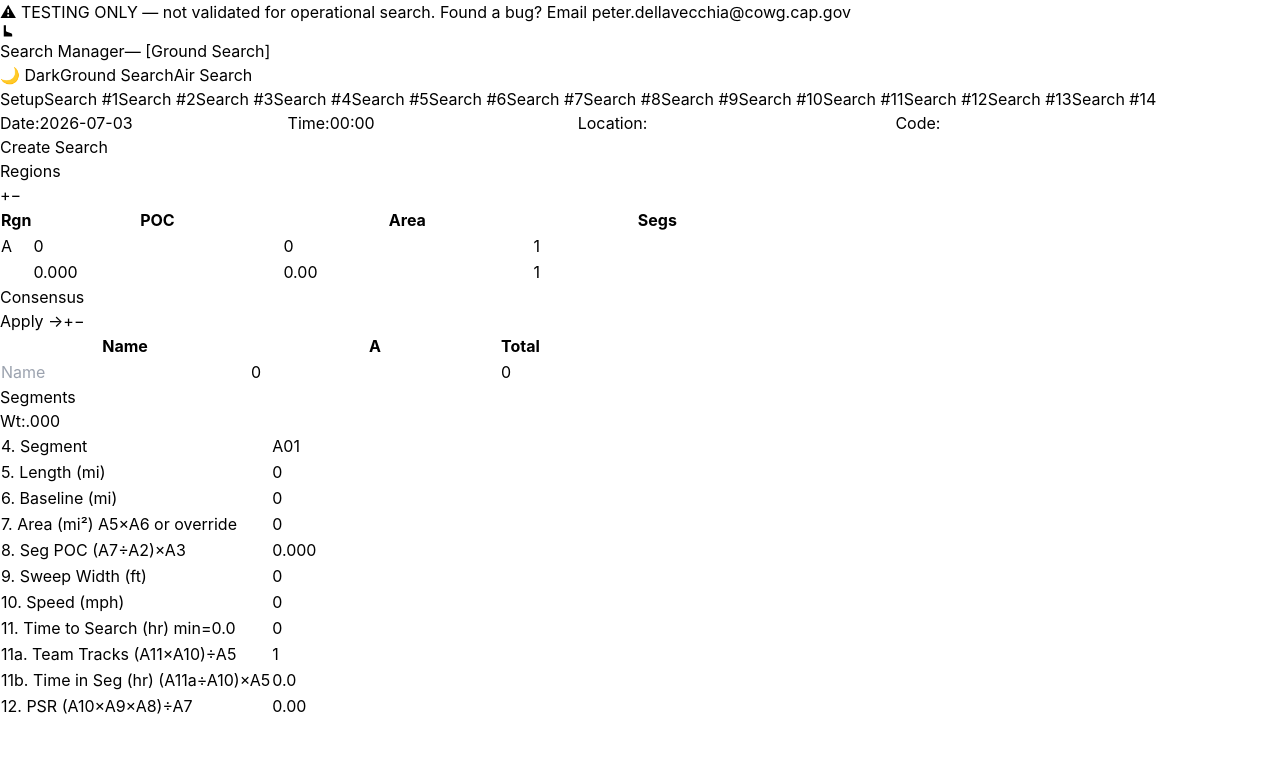
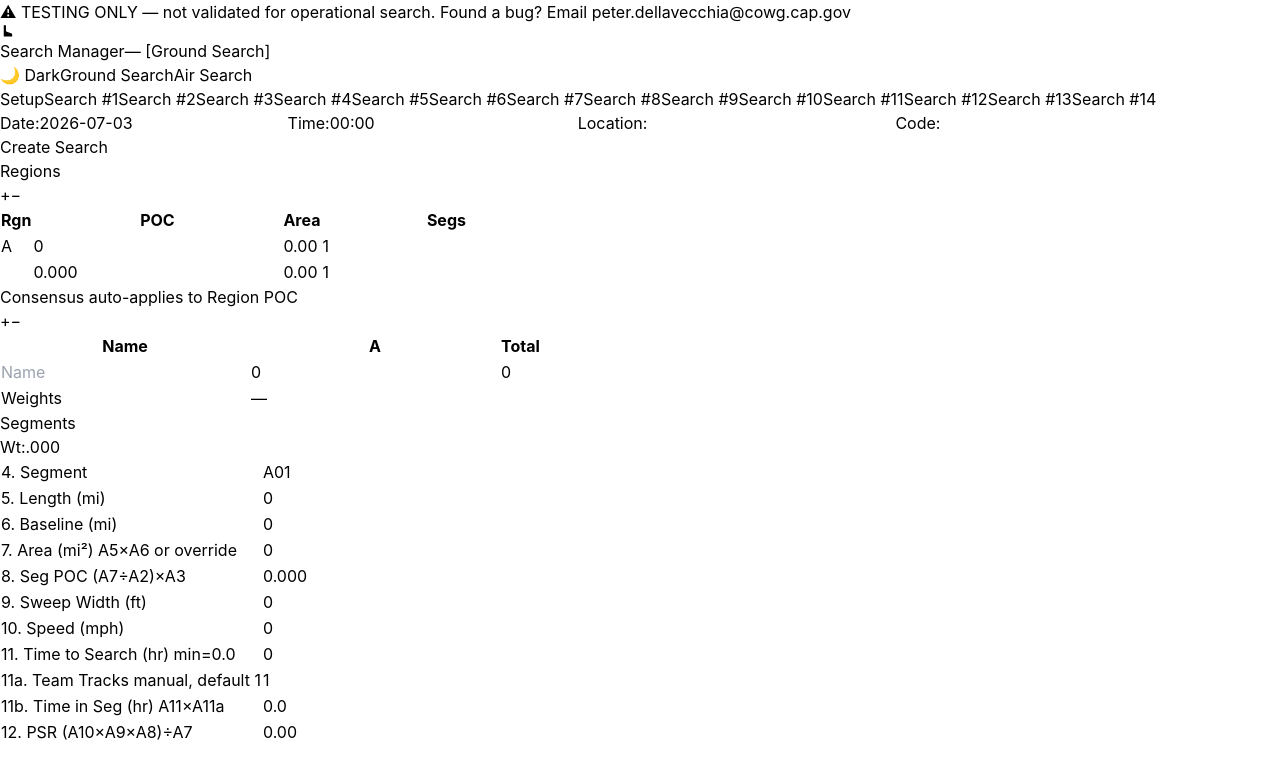
Before and after one commit to pdct042-hue/searchednotcleared, a React (Vite) app: page / in a window 1280 px wide. Shown: the top 778 px of the page. Built offline with nearby package versions, Linux system fonts and the light colour scheme.

Commit message:
Ground worksheet: verified against original SearchManager

```diff
--- a/src/App.jsx
+++ b/src/App.jsx
@@ -52,6 +52,7 @@ const mkGndSeg = (reg, num) => ({
   id: `${reg}${String(num).padStart(2,"0")}`, region: reg, segNum: num,
   length: 0, baseline: 0, areaOverride: null, sweepWidth: 0, searchSpeed: 0,
   timeOverride: null, // null = use calculated minimum; number = user override
+  tracks: 1,          // A11a Team Tracks — manual, default 1 (matches original)
 });
 const mkEval = (name="") => ({ name, ratings: {} });
 const mkSRU = (id="", region="A") => ({ id, region, sweepWidth:0, fuelEndurance:0, daylightEndurance:0, observerEndurance:0, craftSpeed:0 });
@@ -68,42 +69,73 @@ const mkAirSetup = () => ({
   dSeg: mkDSeg(),
 });
 
-/* ═══ GROUND CALCS — matches Student Guide Rev 07/15 ═══ */
-function calcGndSeg(seg, regions) {
-  const r = regions.find(r => r.letter === seg.region);
-  // A7: Segment Area = L×B (rectangular estimate), or user override for non-square areas
-  const area = (seg.areaOverride != null && seg.areaOverride > 0) ? seg.areaOverride : seg.length * seg.baseline;
-  // A8: Segment POC = (A7 ÷ A2) × A3
-  const poc = r && r.area > 0 ? (area / r.area) * r.poc : 0;
-  // A11: Time to Search = A5÷A10, or max desired search time (user override)
-  const minTime = seg.searchSpeed > 0 ? seg.length / seg.searchSpeed : 0;
-  const timeToSearch = seg.timeOverride !== null && seg.timeOverride > 0 ? seg.timeOverride : minTime;
-  // A11a: Team Tracks = [(A11 × A10) ÷ A5] rounded to whole number
-  const teamTracks = seg.length > 0 && seg.searchSpeed > 0
-    ? Math.max(1, Math.round((timeToSearch * seg.searchSpeed) / seg.length)) : 1;
-  // A11b: Time in Search Segment = [(A11a ÷ A10) × A5]
-  const timeInSeg = seg.searchSpeed > 0 && seg.length > 0
-    ? (teamTracks / seg.searchSpeed) * seg.length : 0;
-  // A12: PSR = [(A10 × A9 × A8) ÷ A7] — NO time component, it's a RATE
-  const psr = area > 0 ? (seg.searchSpeed * seg.sweepWidth * poc) / area : 0;
-  return { area, poc, minTime, timeToSearch, teamTracks, timeInSeg, psr };
+/* ═══ GROUND CALCS — verified against original SearchManager (VM session 07/03/26) ═══
+   The original rounds INTERMEDIATE values and computes forward from the rounded
+   numbers. Matching its output requires matching its rounding, not just formulas. */
+const r1 = v => Math.round(v * 10) / 10;
+const r2 = v => Math.round(v * 100) / 100;
+const r3 = v => Math.round(v * 1000) / 1000;
+
+// A7: Segment Area = L×B, or user override for non-rectangular segments
+const segArea = seg => (seg.areaOverride != null && seg.areaOverride > 0) ? seg.areaOverride : seg.length * seg.baseline;
+
+// Consensus (verified): region POC weight = column sum ÷ grand total of ALL votes
+function consensusPOCs(regions, evaluators) {
+  const colSums = regions.map(r => evaluators.reduce((s, e) => s + (e.ratings[r.letter] || 0), 0));
+  const grand = colSums.reduce((a, b) => a + b, 0);
+  return { pocs: regions.map((_, i) => grand > 0 ? colSums[i] / grand : 0), grand };
 }
 
-function calcGndSearch(seg, regions, assigned) {
-  const c = calcGndSeg(seg, regions);
-  // B14: Spacing = A6 × 5280 ÷ B13 ÷ A11a
-  const sp = assigned > 0 && c.teamTracks > 0 ? (seg.baseline * 5280) / (assigned * c.teamTracks) : 0;
-  // B15: Coverage = A9 ÷ B14
-  const cov = sp > 0 ? seg.sweepWidth / sp : 0;
-  // B16: POD = 1 − e^(−C)
+// A8 for Search #1: Segment POC = regionPOC × (segArea ÷ regionArea), region area = Σ its segments (verified)
+function basePocs(segments, regions) {
+  const regArea = {};
+  segments.forEach(s => { regArea[s.region] = (regArea[s.region] || 0) + segArea(s); });
+  return segments.map(s => {
+    const r = regions.find(r => r.letter === s.region);
+    return r && regArea[s.region] > 0 ? r3((segArea(s) / regArea[s.region]) * r.poc) : 0;
+  });
+}
+
+function calcGndSeg(seg, startPoc) {
+  const area = segArea(seg);
+  // A11: default Time to Search = (A5 ÷ A10) rounded to 1 decimal (verified: 2/3→0.700), user-overridable
+  const minTime = seg.searchSpeed > 0 ? r1(seg.length / seg.searchSpeed) : 0;
+  const timeToSearch = seg.timeOverride !== null && seg.timeOverride > 0 ? seg.timeOverride : minTime;
+  // A11a: Team Tracks is a MANUAL value, default 1 (verified: original never auto-computes it)
+  const teamTracks = Math.max(1, Math.round(seg.tracks || 1));
+  // A11b: Time in Segment = A11 × A11a (verified: follows TTS override exactly)
+  const timeInSeg = timeToSearch * teamTracks;
+  // A12: PSR = (A10 × A9 × A8) ÷ A7 — a RATE, no time component (verified exact: 0.412/0.448/0.484)
+  const psr = area > 0 ? (seg.searchSpeed * seg.sweepWidth * startPoc) / area : 0;
+  return { area, poc: startPoc, minTime, timeToSearch, teamTracks, timeInSeg, psr };
+}
+
+function calcGndSearch(seg, startPoc, assigned) {
+  const c = calcGndSeg(seg, startPoc);
+  // B14: Spacing = A6×5280 ÷ B13 ÷ A11a, integer ft, DISPLAY ONLY — does not feed coverage (verified)
+  const sp = assigned > 0 && c.teamTracks > 0 ? Math.round((seg.baseline * 5280) / (assigned * c.teamTracks)) : 0;
+  // B15: Coverage = (B13 × A10 × A11b × A9÷5280) ÷ A7, rounded to 2 decimals (verified: 221×2×1.5×30/5280/6→0.63)
+  const covRaw = c.area > 0 ? (assigned * seg.searchSpeed * c.timeInSeg * (seg.sweepWidth / 5280)) / c.area : 0;
+  const cov = r2(covRaw);
+  // B16: POD = 1 − e^(−C) computed from the ROUNDED coverage (verified: 0.63→0.467, not 0.466)
   const pod = cov > 0 ? 1 - Math.exp(-cov) : 0;
-  // B17: POS = A8 × B16
-  const pos = c.poc * pod;
-  // B18: POC Remaining = A8 − B17
-  const pocRem = Math.max(0, c.poc - pos);
-  // B19: PSR After = [(A10 × A9 × B18) ÷ A7] — NO time component
+  // B17/B18: rounded to 3 decimals; the rounded values chain forward (verified)
+  const pos = r3(c.poc * pod);
+  const pocRem = r3(Math.max(0, c.poc - pos));
+  // B19: PSR After = (A10 × A9 × B18rounded) ÷ A7 (verified exact: 0.304)
   const psrAfter = c.area > 0 ? (seg.searchSpeed * seg.sweepWidth * pocRem) / c.area : 0;
   return { ...c, sp, cov, pod, pos, pocRem, psrAfter };
+}
+
+// CARRY-FORWARD (verified): Search N starting POC = Search N−1 POC Remaining, per segment
+function chainPocs(segments, regions, gndSearches, uptoExclusive) {
+  let pocs = basePocs(segments, regions);
+  for (let n = 1; n < uptoExclusive; n++) {
+    const srch = gndSearches[n];
+    if (!srch) continue;
+    pocs = pocs.map((p, i) => calcGndSearch(segments[i], p, (srch.assignments && srch.assignments[i]) || 0).pocRem);
+  }
+  return pocs;
 }
 
 /* ═══ ASAD TABLES — All Flight Types (Student Guide Appendix A) ═══ */
@@ -251,8 +283,8 @@ function Cv({ value, fmt="dec3", className="" }) {
   return <div className={`text-xs text-center font-mono py-0.5 px-0.5 ${className}`}>{d}</div>;
 }
 
-/* ═══ REGIONS PANEL ═══ */
-function RegionsPanel({ regions, onUpdate }) {
+/* ═══ REGIONS PANEL — POC auto-fills from Consensus; Area auto-sums from segments ═══ */
+function RegionsPanel({ regions, onUpdate, consensusActive }) {
   const u = (i,f,v) => { const n=[...regions]; n[i]={...n[i],[f]:v}; onUpdate(n); };
   return (
     <div>
@@ -268,8 +300,10 @@ function RegionsPanel({ regions, onUpdate }) {
       </tr></thead><tbody>{regions.map((r,i)=>(
         <tr key={i} className={i%2?"bg-gray-50":"bg-white"}>
           <td className="px-1 py-0.5 font-bold text-gray-600 text-center">{r.letter}</td>
-          <td className="px-0.5"><In value={r.poc} onChange={v=>u(i,"poc",v)} step="0.001" className="w-14"/></td>
-          <td className="px-0.5"><In value={r.area} onChange={v=>u(i,"area",v)} step="0.01" className="w-14"/></td>
+          <td className="px-0.5">{consensusActive
+            ? <Cv value={r.poc} className="text-blue-700 font-semibold"/>
+            : <In value={r.poc} onChange={v=>u(i,"poc",v)} step="0.001" className="w-14"/>}</td>
+          <td className="px-0.5"><Cv value={r.area} fmt="dec2" className="text-gray-600"/></td>
           <td className="px-0.5"><In value={r.numSegments} onChange={v=>u(i,"numSegments",Math.max(1,Math.round(v)))} step="1" min="1" className="w-10"/></td>
         </tr>))}</tbody>
         <tfoot><tr className="bg-gray-200 font-bold text-xs">
@@ -282,16 +316,16 @@ function RegionsPanel({ regions, onUpdate }) {
   );
 }
 
-/* ═══ CONSENSUS PANEL ═══ */
-function ConsensusPanel({ regions, evaluators, onUpdateEval, onApply }) {
+/* ═══ CONSENSUS PANEL — auto-applies to Region POC (weight = column Σ ÷ grand Σ, verified) ═══ */
+function ConsensusPanel({ regions, evaluators, onUpdateEval }) {
   const uN=(i,n)=>{const e=[...evaluators];e[i]={...e[i],name:n};onUpdateEval(e);};
   const uR=(ei,rl,v)=>{const e=[...evaluators];e[ei]={...e[ei],ratings:{...e[ei].ratings,[rl]:v}};onUpdateEval(e);};
+  const { pocs, grand } = consensusPOCs(regions, evaluators);
   return (
     <div>
       <div className="flex items-center justify-between mb-1">
-        <span className="text-xs font-bold text-gray-700">Consensus</span>
+        <span className="text-xs font-bold text-gray-700">Consensus <span className="font-normal text-[9px] text-gray-400">auto-applies to Region POC</span></span>
         <div className="flex gap-1">
-          <button onClick={onApply} className="text-[10px] px-2 py-0.5 bg-blue-600 text-white rounded font-semibold">Apply →</button>
           <button onClick={()=>onUpdateEval([...evaluators,mkEval("")])} className="text-[10px] px-1.5 py-0.5 bg-green-600 text-white rounded">+</button>
           <button onClick={()=>evaluators.length>1&&onUpdateEval(evaluators.slice(0,-1))} className="text-[10px] px-1.5 py-0.5 bg-red-600 text-white rounded">−</button>
         </div>
@@ -306,16 +340,22 @@ function ConsensusPanel({ regions, evaluators, onUpdateEval, onApply }) {
           <td className="px-0.5"><In value={ev.name} type="text" onChange={v=>uN(ei,v)} placeholder="Name" className="w-14 text-[10px]"/></td>
           {regions.map(r=><td key={r.letter} className="px-0.5"><In value={ev.ratings[r.letter]||0} onChange={v=>uR(ei,r.letter,v)} step="1" className="w-9 text-[10px]"/></td>)}
           <td className="px-1 text-center font-bold text-red-600">{total}</td>
-        </tr>);})}</tbody></table></div>
+        </tr>);})}</tbody>
+        <tfoot><tr className="bg-gray-200 font-bold">
+          <td className="px-1 py-0.5 text-[10px]">Weights</td>
+          {regions.map((r,i)=><td key={r.letter} className="px-1 text-center font-mono text-[10px]">{grand>0?pocs[i].toFixed(3).replace(/^0/,""):"—"}</td>)}
+          <td className="px-1 text-center text-[10px]">{grand||""}</td>
+        </tr></tfoot>
+      </table></div>
     </div>
   );
 }
 
 /* ═══ GROUND SEGMENTS TABLE ═══ */
-function GndSegTable({ segments, regions, onUpdateSeg, searchAssign, onUpdateAssign }) {
-  const calcs = useMemo(()=>segments.map(s=>calcGndSeg(s,regions)),[segments,regions]);
+function GndSegTable({ segments, startPocs, onUpdateSeg, searchAssign, onUpdateAssign }) {
+  const calcs = useMemo(()=>segments.map((s,i)=>calcGndSeg(s,startPocs[i]||0)),[segments,startPocs]);
   const weights = useMemo(()=>{const p=calcs.map(c=>c.psr);const t=p.reduce((a,b)=>a+b,0);return p.map(v=>t>0?v/t:0);},[calcs]);
-  const sCalcs = useMemo(()=>searchAssign?segments.map((s,i)=>calcGndSearch(s,regions,searchAssign[i]||0)):null,[segments,regions,searchAssign]);
+  const sCalcs = useMemo(()=>searchAssign?segments.map((s,i)=>calcGndSearch(s,startPocs[i]||0,searchAssign[i]||0)):null,[segments,startPocs,searchAssign]);
   const totalPOS = sCalcs?sCalcs.reduce((a,c)=>a+c.pos,0):0;
   const u=(i,f,v)=>{const n=[...segments];n[i]={...n[i],[f]:v};onUpdateSeg(n);};
 
@@ -363,11 +403,11 @@ function GndSegTable({ segments, regions, onUpdateSeg, searchAssign, onUpdateAss
               onChange={v => u(i, "timeOverride", v > 0 ? v : null)}
               step="0.1" className={`text-[10px] ${s.timeOverride !== null ? "bg-yellow-50 border-yellow-400" : ""}`}/>
           </td>)}</tr>
-        {/* A11a: Team Tracks (calculated) */}
-        <tr className="border-b bg-green-50"><td className="px-2 py-0.5 font-semibold text-green-700 bg-green-50 sticky left-0 z-10 border-r">11a. Team Tracks <span className="font-normal text-[9px]">(A11×A10)÷A5</span></td>
-          {calcs.map((c,i)=><td key={i}><Cv value={c.teamTracks} fmt="int" className="text-green-700 font-semibold"/></td>)}</tr>
-        {/* A11b: Time in Segment (calculated) */}
-        <tr className="border-b bg-green-50"><td className="px-2 py-0.5 font-semibold text-green-700 bg-green-50 sticky left-0 z-10 border-r">11b. Time in Seg (hr) <span className="font-normal text-[9px]">(A11a÷A10)×A5</span></td>
+        {/* A11a: Team Tracks — manual, default 1 (matches original) */}
+        <tr className="border-b bg-green-50"><td className="px-2 py-0.5 font-semibold text-green-700 bg-green-50 sticky left-0 z-10 border-r">11a. Team Tracks <span className="font-normal text-[9px]">manual, default 1</span></td>
+          {segments.map((s,i)=><td key={i} className="px-0.5 py-0.5"><In value={s.tracks||1} onChange={v=>u(i,"tracks",Math.max(1,Math.round(v)))} step="1" min="1" className="text-[10px]"/></td>)}</tr>
+        {/* A11b: Time in Segment = A11 × A11a (verified) */}
+        <tr className="border-b bg-green-50"><td className="px-2 py-0.5 font-semibold text-green-700 bg-green-50 sticky left-0 z-10 border-r">11b. Time in Seg (hr) <span className="font-normal text-[9px]">A11×A11a</span></td>
           {calcs.map((c,i)=><td key={i}><Cv value={c.timeInSeg} fmt="dec1" className="text-green-700"/></td>)}</tr>
         {/* A12: PSR — FIXED: (A10 × A9 × A8) ÷ A7 */}
         <tr className="border-b bg-amber-50"><td className="px-2 py-0.5 font-bold text-amber-800 bg-amber-50 sticky left-0 z-10 border-r">12. PSR <span className="font-normal text-[9px]">(A10×A9×A8)÷A7</span></td>
@@ -383,8 +423,8 @@ function GndSegTable({ segments, regions, onUpdateSeg, searchAssign, onUpdateAss
           {/* B14: Spacing */}
           <tr className="border-b"><td className="px-2 py-0.5 font-semibold text-gray-600 bg-gray-50 sticky left-0 z-10 border-r">14. Spacing (ft) <span className="font-normal text-[9px]">A6×5280÷B13÷A11a</span></td>
             {sCalcs.map((c,i)=><td key={i}><Cv value={c.sp} fmt="int" className="bg-gray-100"/></td>)}</tr>
-          {/* B15: Coverage */}
-          <tr className="border-b"><td className="px-2 py-0.5 font-semibold text-gray-600 bg-gray-50 sticky left-0 z-10 border-r">15. Coverage <span className="font-normal text-[9px]">A9÷B14</span></td>
+          {/* B15: Coverage = effort-based (verified against original; NOT sweep÷spacing) */}
+          <tr className="border-b"><td className="px-2 py-0.5 font-semibold text-gray-600 bg-gray-50 sticky left-0 z-10 border-r">15. Coverage <span className="font-normal text-[9px]">(B13×A10×A11b×A9÷5280)÷A7</span></td>
             {sCalcs.map((c,i)=><td key={i}><Cv value={c.cov} fmt="dec2" className="bg-gray-100"/></td>)}</tr>
           {/* B16: POD */}
           <tr className="border-b"><td className="px-2 py-0.5 font-semibold text-blue-700 bg-blue-50 sticky left-0 z-10 border-r">16. POD <span className="font-normal text-[9px]">1−e^(−C)</span></td>
@@ -614,13 +654,25 @@ export default function App() {
     setGndSegs(ns);
   },[gndSegs]);
 
-  const applyConsensus=()=>{
-    const avgs=regions.map(r=>{const v=evaluators.map(e=>e.ratings[r.letter]||0).filter(v=>v>0);return v.length>0?v.reduce((a,b)=>a+b,0)/v.length:0;});
-    const t=avgs.reduce((a,b)=>a+b,0);
-    setRegions(regions.map((r,i)=>({...r,poc:t>0?avgs[i]/t:0})));
-  };
+  // Regions with POC auto-derived from consensus (when votes exist) and Area = Σ segment areas.
+  // Matches original: no Apply step, everything recomputes live.
+  const consensus = useMemo(()=>consensusPOCs(regions, evaluators),[regions, evaluators]);
+  const regionsEff = useMemo(()=>regions.map((r,i)=>({
+    ...r,
+    poc: consensus.grand > 0 ? consensus.pocs[i] : r.poc,
+    area: gndSegs.filter(s=>s.region===r.letter).reduce((a,s)=>a+segArea(s),0),
+  })),[regions, consensus, gndSegs]);
 
   const activeSearchNum = activeTab.startsWith("search-")?parseInt(activeTab.split("-")[1]):null;
+
+  // Starting POC per segment for the current view: Setup/#1 = from regions; #N = chained from #N−1 (verified)
+  const startPocs = useMemo(()=>chainPocs(gndSegs, regionsEff, gndSearches, activeSearchNum||1),
+    [gndSegs, regionsEff, gndSearches, activeSearchNum]);
+  const searchPOS = (n)=>{ // total POS of search n under chained POCs
+    const pocs = chainPocs(gndSegs, regionsEff, gndSearches, n);
+    const srch = gndSearches[n]; if(!srch) return 0;
+    return gndSegs.reduce((s,seg,i)=>s+calcGndSearch(seg,pocs[i],(srch.assignments&&srch.assignments[i])||0).pos,0);
+  };
   const gndNextNum = Object.keys(gndSearches).length+1;
   const airNextNum = Object.keys(airSetups).filter(k=>k.startsWith("search-")).length+1;
 
@@ -632,26 +684,42 @@ export default function App() {
     setActiveTab(`search-${n}`);
   };
 
-  // Auto-allocate: greedily place each searcher where it adds the most POS.
-  // Per Appendix D, max POS occurs when after-search PSR is equalized across
-  // searched segments — greedy marginal-gain assignment produces exactly that.
+  // Optimize (verified against original): PSR-equalization "water-fill".
+  // Pour searchers into segments so every funded segment's PSR-After lands on a
+  // common level λ; segments whose starting PSR is below λ get zero. The original
+  // produced 221/79 with equal PSR-After 0.960/0.960 — this reproduces that.
   const allocateSearchers = (searchNum, total) => {
-    const assigns = {};
-    gndSegs.forEach((_,i)=>{assigns[i]=0;});
-    let placed = 0;
-    for (let k=0;k<total;k++){
-      let bestI=-1, bestGain=0;
-      gndSegs.forEach((seg,i)=>{
-        const cur = calcGndSearch(seg, regions, assigns[i]).pos;
-        const nxt = calcGndSearch(seg, regions, assigns[i]+1).pos;
-        const gain = nxt - cur;
-        if (gain > bestGain){ bestGain=gain; bestI=i; }
-      });
-      if (bestI<0) break; // nothing gains from more searchers
-      assigns[bestI]++; placed++;
+    const pocs = chainPocs(gndSegs, regionsEff, gndSearches, searchNum);
+    const cs = gndSegs.map((s,i)=>({s,i,c:calcGndSeg(s,pocs[i])}))
+      .filter(x=>x.c.area>0 && x.s.searchSpeed>0 && x.s.sweepWidth>0 && x.c.timeInSeg>0 && x.c.poc>0);
+    const assigns = {}; gndSegs.forEach((_,i)=>{assigns[i]=0;});
+    if (total>0 && cs.length>0) {
+      // searchers needed (unrounded) to pull segment PSR-After down to level lam
+      const needed=(x,lam)=>{
+        if (x.c.psr<=lam) return 0;
+        const k=(x.s.searchSpeed*x.s.sweepWidth)/x.c.area;      // PSR per unit POC
+        const podT=1-(lam/k)/x.c.poc;                            // POD needed to reach lam
+        if (podT<=0) return 0;
+        const cov=-Math.log(Math.max(1-podT,1e-9));
+        return (cov*x.c.area*5280)/(x.s.searchSpeed*x.c.timeInSeg*x.s.sweepWidth);
+      };
+      let lo=0, hi=Math.max(...cs.map(x=>x.c.psr));
+      for (let it=0; it<60; it++){
+        const mid=(lo+hi)/2;
+        (cs.reduce((a,x)=>a+needed(x,mid),0) > total) ? lo=mid : hi=mid;
+      }
+      let used=0;
+      cs.forEach(x=>{ const n=Math.floor(needed(x,hi)); assigns[x.i]=n; used+=n; });
+      // distribute integer remainder by marginal POS gain (unrounded coverage so +1 always registers)
+      const posU=(x,n)=>{const cov=(n*x.s.searchSpeed*x.c.timeInSeg*x.s.sweepWidth/5280)/x.c.area;return x.c.poc*(1-Math.exp(-cov));};
+      while (used<total){
+        let best=null, bg=0;
+        cs.forEach(x=>{ const g=posU(x,assigns[x.i]+1)-posU(x,assigns[x.i]); if(g>bg){bg=g;best=x;} });
+        if (!best) break;
+        assigns[best.i]++; used++;
+      }
     }
     setGndSearches(p=>({...p,[searchNum]:{...p[searchNum],assignments:assigns,totalSearchers:total}}));
-    return placed;
   };
 
   return (
@@ -706,19 +774,18 @@ export default function App() {
         <div className="flex-1 flex flex-col p-2 gap-2 overflow-hidden min-h-0">
           <div className="flex gap-2 shrink-0" style={{maxHeight:"50%"}}>
             <div className="overflow-y-auto border rounded bg-white p-2" style={{minWidth:210,maxWidth:220}}>
-              <RegionsPanel regions={regions} onUpdate={rebuildSegs}/></div>
+              <RegionsPanel regions={regionsEff} onUpdate={rebuildSegs} consensusActive={consensus.grand>0}/></div>
             <div className="overflow-auto border rounded bg-white p-2 flex-1">
-              <ConsensusPanel regions={regions} evaluators={evaluators} onUpdateEval={setEvaluators} onApply={applyConsensus}/></div>
+              <ConsensusPanel regions={regions} evaluators={evaluators} onUpdateEval={setEvaluators}/></div>
             {activeSearchNum&&gndSearches[activeSearchNum]&&(
               <div className="border rounded bg-white p-3 shrink-0 flex flex-col items-center justify-center gap-1" style={{minWidth:150}}>
                 <div className="text-xs font-bold text-gray-500">Search #{activeSearchNum}</div>
                 <div className="text-xs text-gray-400">POS</div>
                 <div className="text-2xl font-mono font-black text-emerald-600">
-                  {(gndSegs.reduce((s,seg,i)=>s+calcGndSearch(seg,regions,gndSearches[activeSearchNum].assignments[i]||0).pos,0)*100).toFixed(1)}%</div>
+                  {(searchPOS(activeSearchNum)*100).toFixed(1)}%</div>
                 <div className="text-xs text-gray-400">POScum</div>
                 <div className="text-lg font-mono font-bold text-gray-700">
-                  {(Object.keys(gndSearches).filter(k=>parseInt(k)<=activeSearchNum).reduce((cum,k)=>
-                    cum+gndSegs.reduce((s,seg,i)=>s+calcGndSearch(seg,regions,gndSearches[k].assignments[i]||0).pos,0),0)*100).toFixed(1)}%</div>
+                  {(Object.keys(gndSearches).map(Number).filter(k=>k<=activeSearchNum).reduce((cum,k)=>cum+searchPOS(k),0)*100).toFixed(1)}%</div>
                 <div className="w-full border-t mt-1 pt-1.5 flex flex-col items-center gap-1">
                   <label className="text-[10px] font-semibold text-gray-500">Total Searchers</label>
                   <In value={gndSearches[activeSearchNum].totalSearchers||0} step="1" min="0" className="w-16"
@@ -732,7 +799,7 @@ export default function App() {
               </div>)}
           </div>
           <div className="overflow-auto border rounded bg-white p-2 flex-1 min-h-0">
-            <GndSegTable segments={gndSegs} regions={regions} onUpdateSeg={setGndSegs}
+            <GndSegTable segments={gndSegs} startPocs={startPocs} onUpdateSeg={setGndSegs}
               searchAssign={activeSearchNum?gndSearches[activeSearchNum]?.assignments:null}
               onUpdateAssign={activeSearchNum?(i,v)=>setGndSearches(p=>({...p,[activeSearchNum]:{...p[activeSearchNum],assignments:{...p[activeSearchNum].assignments,[i]:Math.max(0,Math.round(v))}}})):null}/></div>
         </div>
```
